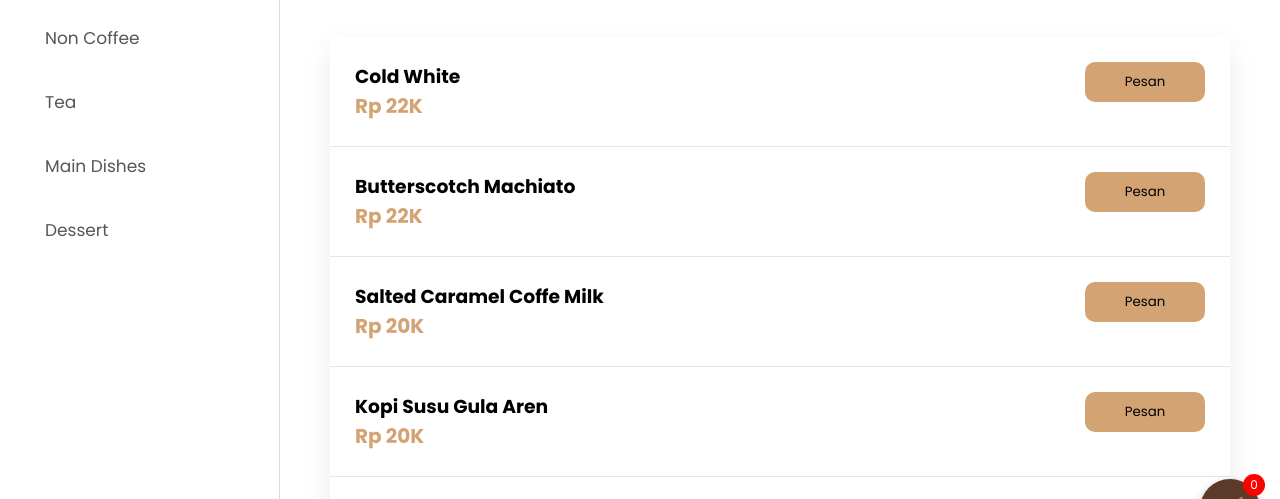
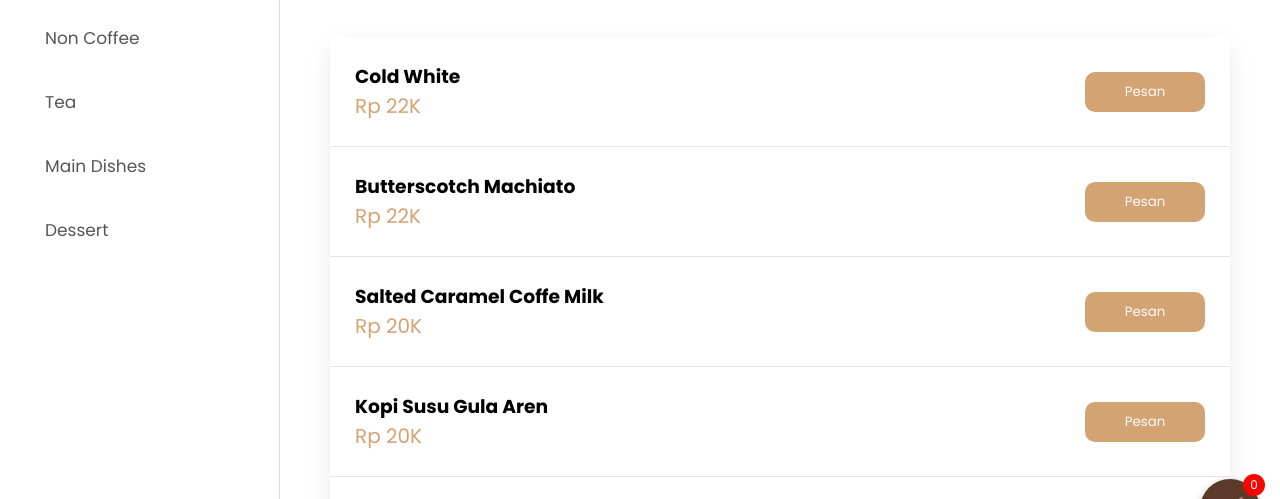
Before and after one commit to itsjarot/Kafe-Khasta, a plain HTML site: page order.html in a window 1280 px wide. Shown: the part 241-740 px from the top of the page. Drawn offline with Linux system fonts and the light colour scheme.

Commit message:
change: order.css & index.html

```diff
--- a/order.css
+++ b/order.css
@@ -102,6 +102,7 @@
     .menu-item{
         display: flex;
       padding:25px;
+      align-items: center;
       justify-content: space-between;
       border-bottom: 1px solid rgba(0,0,0,0.1);
     }
@@ -109,14 +110,16 @@
 
     .menu-info p{
       font-size: 20px;
-      font-weight:700;
       color:#d4a373;
+      flex-grow: 1;
+      padding-right: 15px;
     }
 
     .menu-item button{
         width: 120px;
         height: 40px;
         padding: 3px;
+        color: #fffbfb;
         border: none;
         background-color: #d4a373;
         border-radius: 10px;
```
Also changed, not shown: index.html (+1 -2 lines), 1 other file.
